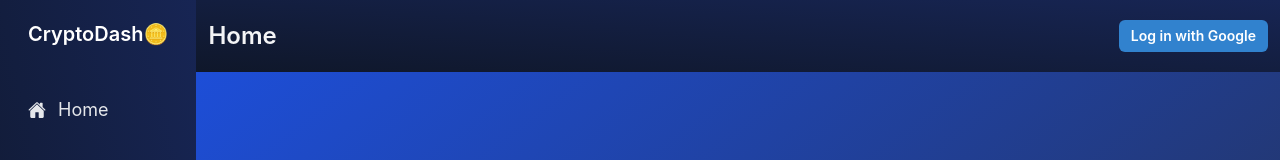
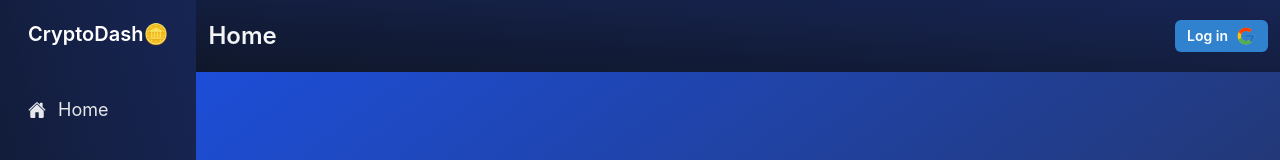
Before and after one commit to pierrick951/DashCrypto, a React (Vite) app in the folder frontend/: page / in a window 1280 px wide. Shown: the top 160 px of the page. Built offline with nearby package versions, Linux system fonts and the light colour scheme; no server answers.

Commit message:
resolution probleme toaster + google authwithfirebase

```diff
--- a/frontend/src/auth/authWithGoogle.ts
+++ b/frontend/src/auth/authWithGoogle.ts
@@ -7,10 +7,8 @@ import { signInWithPopup, UserCredential } from 'firebase/auth';
 export const signInWithGoogle = async (): Promise<UserCredential> => {
   try {
     const result = await signInWithPopup(auth, googleProvider);
-    console.log('Utilisateur connecté :', result.user);
     return result;
   } catch (error) {
-    console.error('Erreur lors de la connexion avec Google :', error);
     throw error;
   }
 };
--- a/frontend/src/components/Button.tsx
+++ b/frontend/src/components/Button.tsx
@@ -1,15 +1,18 @@
-
-import { Button as Btn} from '@chakra-ui/react'
+import { Button as Btn } from "@chakra-ui/react";
 
 type Props = {
-    content:string
-    event:() => void
+  content: string;
+  event: () => void;
+  ico: JSX.Element;
+};
+
+
+function Button({ content, event ,ico}: Props) {
+  return (
+    <Btn onClick={event} colorScheme="blue" size="sm"className="flex flex-row gap-2">
+      <span>{content}</span>
+      <span className="text-xl hidden md:block">{ico}</span>
+    </Btn>
+  );
 }
-function Button({content,event}: Props) {
-  return (
-    <Btn
-    onClick={event}
-    colorScheme='blue'  size='sm'>{content}</Btn>
-  )
-}
-export default Button
+export default Button;
--- a/frontend/src/components/Nav.tsx
+++ b/frontend/src/components/Nav.tsx
@@ -2,6 +2,7 @@ import { nanoid } from "nanoid";
 import { tabsNavtype, tabstype } from "../types/TypeTabsNav";
 import { NavLink } from "react-router-dom";
 import { useAuth } from "../context/Contextlog";
+
 import {
   IoHome,
   MdSpaceDashboard,
@@ -42,6 +43,7 @@ function Nav({ handClick }: Props) {
   ];
   return (
     <div className="bg-gradient-to-bl from-blue-950 to-slate-900 p-5 h-screen flex flex-col justify-between text-gray-200 text-lg">
+
       <div>
         <div className="text-white  pb-10">
           <h1 className="flex flex-row font-semibold lg:text-xl px-2">
@@ -70,6 +72,7 @@ function Nav({ handClick }: Props) {
       <div className="space-y-3 text-md">
         {tabsNavBottom.map((item) => (
           <button
+          onClick={item.click}
             className="flex flex-row gap-3 px-3 items-center justify-center  "
             key={item.id}
           >
--- a/frontend/src/components/TopNav.tsx
+++ b/frontend/src/components/TopNav.tsx
@@ -1,30 +1,37 @@
 import Button from "../components/Button";
-import Menu from "../components/Menu";
 import { useAuth } from "../context/Contextlog";
+import { FcGoogle } from "../index.icon";
 
-const LogOut: string = "Log out";
-const logIn: string = "Log in with Google";
+
+const logIn: string = "Log in ";
+const ico: JSX.Element = <FcGoogle />;
 
 type Props = {
-   text:string
-}
-function TopNav({text}: Props) {
-  const { user, login, } = useAuth();
+  text: string;
+};
+function TopNav({ text }: Props) {
+  const { user, login } = useAuth();
   return (
     <div className="w-full py-5 px-3 flex-row flex bg-gradient-to-bl from-blue-950 to-slate-900 z-20 sticky top-0">
-    <div className="flex flex-row gap-3  justify-between  w-full">
 
-      <div className="text-gray-100 text-xl md:text-2xl font-semibold">{text}</div>
+      <div className="flex flex-row gap-3  justify-between  w-full">
+        <div className="text-gray-100 text-xl md:text-2xl font-semibold">
+          {text}
+        </div>
 
-      <div className=" md:flex flex-row gap-3">
-       {user !== null ?  <img  className="w-10 rounded-full" src={user.user?.photoURL || 'default-profile-pic-url'} alt=""/> : <Button content={logIn} event={login}/>}
-
+        <div className=" md:flex flex-row gap-3">
+          {user !== null ? (
+            <img
+              className="w-10 rounded-full"
+              src={user.user?.photoURL || "default-profile-pic-url"}
+              alt=""
+            />
+          ) : (
+            <Button content={logIn} event={login} ico={ico} />
+          )}
+        </div>
       </div>
-      {/* <div className="md:hidden ">
-        <Menu  option2={logIn} />
-      </div> */}
     </div>
-    </div>
-  )
+  );
 }
-export default TopNav
+export default TopNav;
--- a/frontend/src/context/Contextlog.tsx
+++ b/frontend/src/context/Contextlog.tsx
@@ -22,15 +22,20 @@ export default function AuthProvider({ children }: { children: ReactNode }) {
   const [user, setUser] = useState<UserCredential | null>(null);
 
   const login = async () => {
-    const result = await signInWithGoogle();
-    setUser(result);
-    toast.success("Connexion réussie");
+    try {
+      const result = await signInWithGoogle();
+      setUser(result);
+      toast.success("Login successful");
+    } catch (error) {
+      toast.error('Login failed')
+    }
+
   };
 
   const logout = async () => {
     await firebaseSignOut(auth);
     setUser(null);
-    toast.error("Déconnexion réussie");
+    toast.info("Logout successful");
   };
 
   return (
--- a/frontend/src/index.icon.ts
+++ b/frontend/src/index.icon.ts
@@ -15,3 +15,4 @@ export { PiMoneyBold } from "react-icons/pi";
 export { SiCodeblocks } from "react-icons/si";
 export { AiFillThunderbolt } from "react-icons/ai";
 export { FaBalanceScale } from "react-icons/fa";
+export { FcGoogle } from "react-icons/fc";
--- a/frontend/src/layout/MainLayout.tsx
+++ b/frontend/src/layout/MainLayout.tsx
@@ -1,5 +1,7 @@
 import { useState } from "react";
 import { MainContentType } from "../types/TypeContent";
+import { Toaster } from "sonner";
+
 
 import Nav from "../components/Nav";
 import Home from "./Home";
@@ -37,6 +39,7 @@ function MainLayout(): JSX.Element {
           {getCurrentComponent()}
         </div>
       </div>
+           <Toaster position="bottom-right" richColors />
     </div>
   );
 }
--- a/frontend/src/layout/Wallet.tsx
+++ b/frontend/src/layout/Wallet.tsx
@@ -1,5 +1,5 @@
 import Web3 from "web3";
-import { Toaster, toast } from "sonner";
+import { toast } from "sonner";
 import { BalanceContext } from "../context/ContextBal";
 import { valueBalanceType } from "../types/TypeContent";
 import { TransactionType } from "../types/TypeData";
@@ -74,7 +74,7 @@ function Wallet({}: Props) {
   return (
     <BalanceContext.Provider value={valueBalance}>
       <div className="w-full h-auto min-h-screen  bg-zinc-800 p-3 flex justify-center lg:items-center">
-        <Toaster position="bottom-right" richColors />
+
         {walletConected ? (
           <WalletRigth event={() => handleLogout()} account={account}  transaction={transaction} />
         ) : (
```
